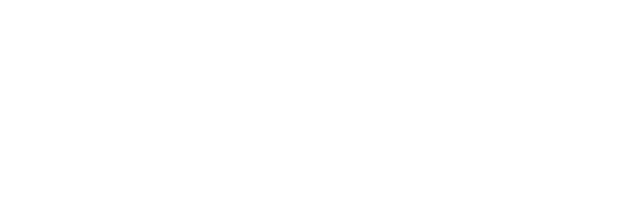
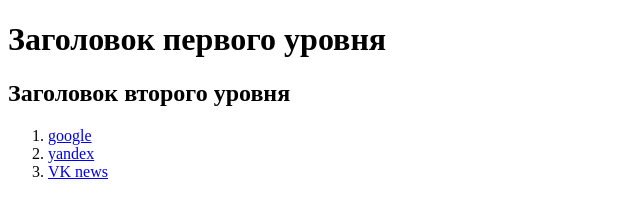
Before and after one commit to Mosyan4ick/task-html, a website: page src/index.html in a window 1280 px wide. Shown: the whole page, without its empty margins (0-640 px from the left). Drawn offline with Linux system fonts and the light colour scheme.

Commit message:
Задание по HTML

```diff
--- a/src/index.html
+++ b/src/index.html
@@ -3,5 +3,13 @@
     <head>
         <title>HTML</title>
     </head>
-    <body></body>
+    <body>
+        <h1>Заголовок первого уровня</h1>
+        <h2>Заголовок второго уровня</h2>
+        <ol>
+            <li><a href="https://www.google.com/?hl=ru">google</a></li>
+            <li><a href="https://yandex.ru/">yandex</a></li>
+            <li><a href="https://vk.com/feed">VK news</a></li>
+        </ol>
+    </body>
 </html>
```
Also changed, not shown: 1 other file.
